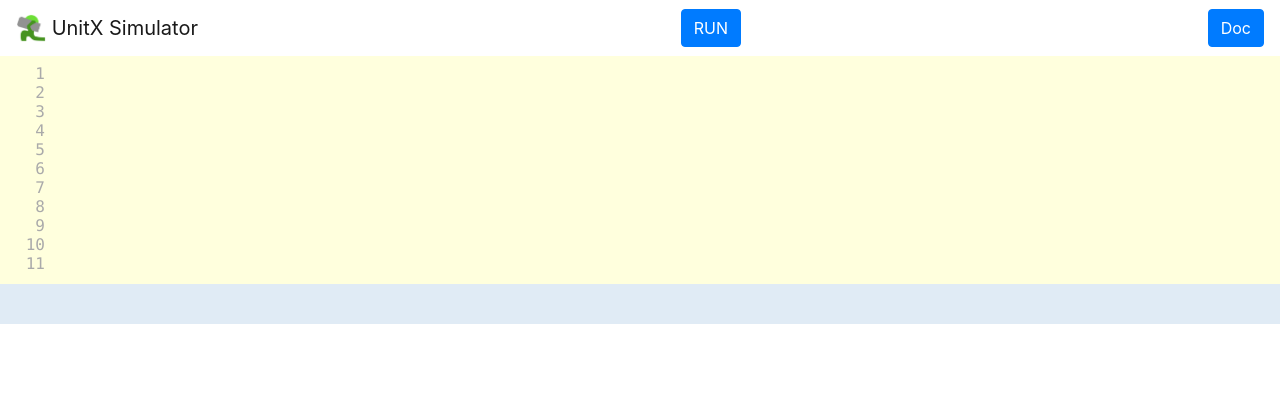
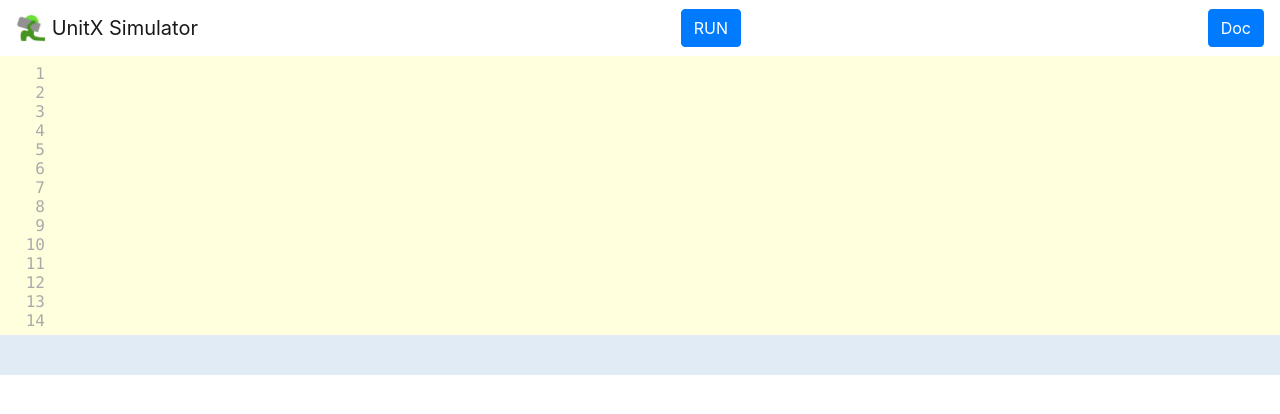
Before and after one commit to supertask/UnitXSimulator, a Flask app: page / in a window 1280 px wide. Shown: the top 414 px of the page. Run offline with Flask 2, Linux system fonts and the light colour scheme; some libraries are stand-ins or nearby versions.

Commit message:
Modify library infos for Heroku, again.

```diff
--- a/static/css/style.css
+++ b/static/css/style.css
@@ -10,10 +10,10 @@
     box-shadow: none;
 }
 
-.lineno, .lined {
+textarea, .lineno {
     font-family: Menlo, monospace !important;
     font-size: 16px !important;
-
+    vertical-align: bottom !important;
 }
 
 .linedwrap, .codelines, .lines {
--- a/static/template/unitx_template.html
+++ b/static/template/unitx_template.html
@@ -24,7 +24,7 @@
             <button type="submit" name="run_code" class="btn btn-primary">RUN</button>
             <a class="btn btn-primary" href="http://supertask.jp" role="button" target='_blank'>Doc</a>
         </nav>
-        <textarea type="text" name="code" class="lined" rows="11" style="width: 100%; ">{{code}}</textarea>
+        <textarea type="text" name="code" class="lined" rows="14" style="width: 100%; ">{{code}}</textarea>
         <pre id="result">{{result}}</pre>
     </form>
 
```
Also changed, not shown: requirements.txt (+5 -51 lines), 2 other files.
